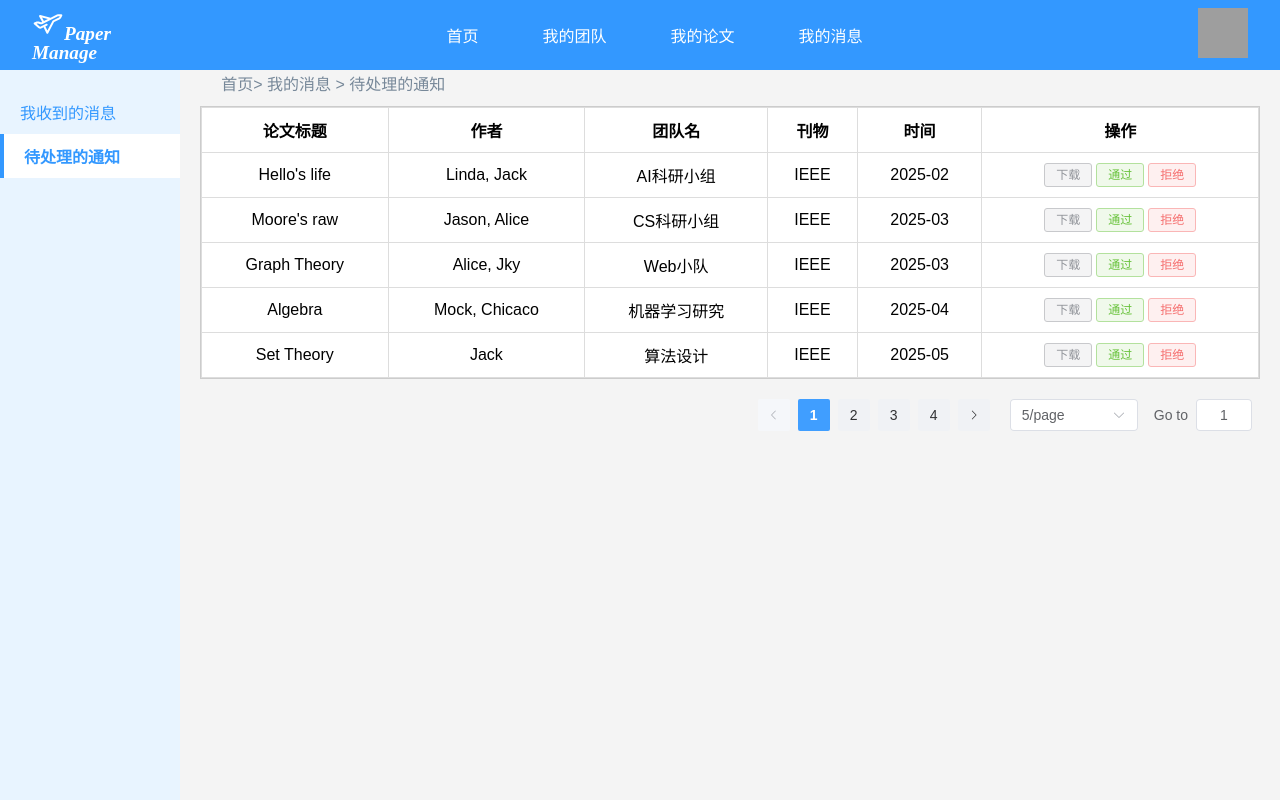
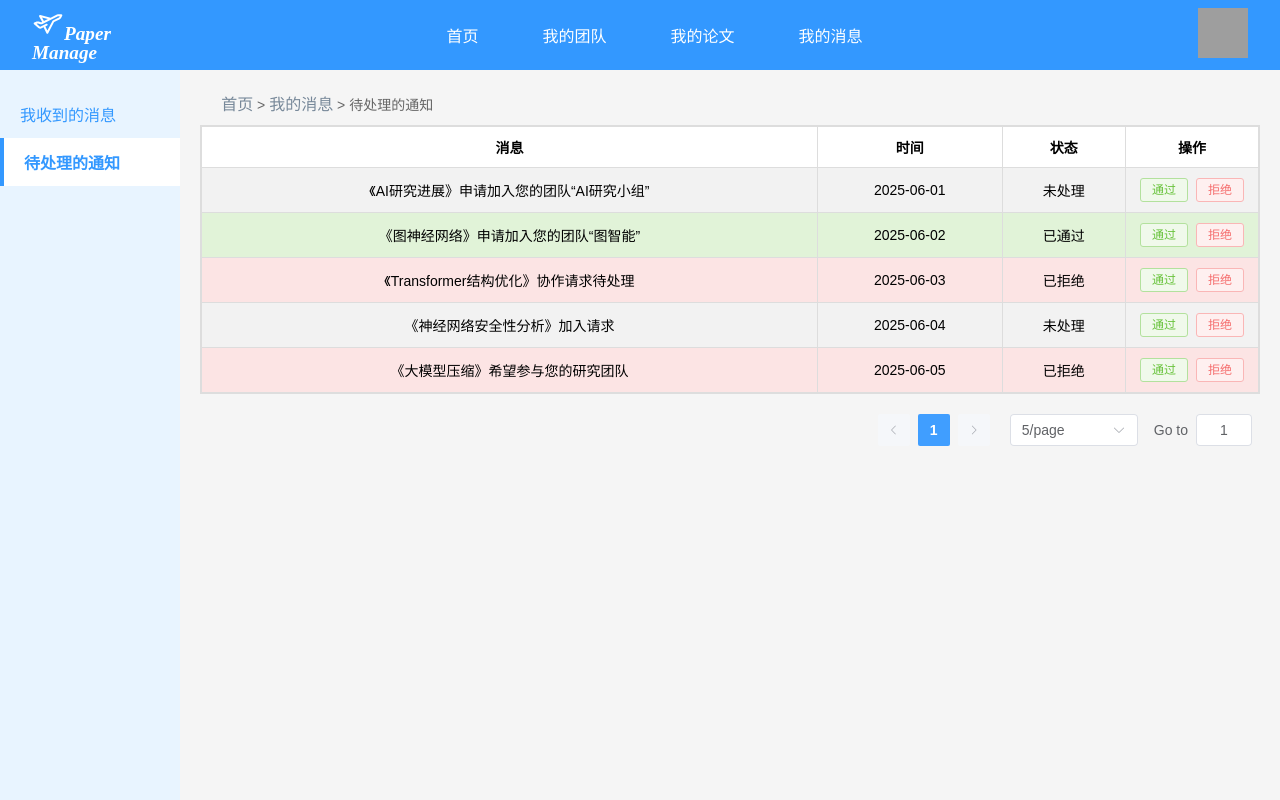
Before and after one commit to NingNZ/Paper-Manage-System, a Vue app in the folder vueProject/: page /notice in a window 1280 px wide. Built offline with nearby package versions, Linux system fonts and the light colour scheme; grey boxes are pictures that could not be loaded; what particles.vue3 would draw is missing.

Commit message:
修改我的消息页面

```diff
--- a/vueProject/pages/MyNotices.vue
+++ b/vueProject/pages/MyNotices.vue
@@ -1,12 +1,9 @@
-<!-- 我的消息界面 -->
 <template>
   <div class="container">
-    <!-- 顶部导航栏 -->
-    <bar></bar>
+    <bar />
 
-    <!-- 页面主体 -->
     <main class="main-wrapper">
-      <!-- 左侧菜单 -->
+      <!-- 左侧导航栏 -->
       <aside class="sidebar">
         <div class="menu-group">
           <div
@@ -26,44 +23,56 @@
         </div>
       </aside>
 
-      <!-- 右侧内容 -->
+      <!-- 内容区域 -->
       <section class="content">
-        <div class="breadcrumb" style="padding-bottom: 1%;"><a href="/">首页</a>&gt; <a href="/notice">我的消息</a> &gt; {{ activeSidebar }}</div>
-        <!-- 表格容器，添加滚动条 -->
+        <div class="breadcrumb">
+          <a href="/">首页</a> &gt; <a href="/notice">我的消息</a> &gt; {{ activeSidebar }}
+        </div>
+
         <div class="table-wrapper">
           <table class="custom-table">
             <thead>
-              <tr>
-                <th>论文标题</th>
-                <th>作者</th>
-                <th>团队名</th>
-                <th>刊物</th>
-                <th>时间</th>
-                <th>操作</th>
+              <tr v-if="activeSidebar === '待处理的通知'">
+                <th class="message-col">消息</th>
+                <th class="time-col">时间</th>
+                <th class="status-col">状态</th>
+                <th class="action-col">操作</th>
+              </tr>
+              <tr v-else>
+                <th class="message-col">消息</th>
+                <th class="time-col">时间</th>
+                <th class="status-col">处理结果</th>
               </tr>
             </thead>
             <tbody>
-              <tr v-for="(item, index) in pagedPapers" :key="index">
-                <td>{{ item.title }}</td>
-                <td>{{ item.authors }}</td>
-                <td>{{ item.team }}</td>
-                <td>{{ item.journal }}</td>
-                <td>{{ item.date }}</td>
-                <td class="actions">
-                  <el-button size="small" type="info" plain>下载</el-button>
-                  <el-button size="small" type="success" plain>通过</el-button>
-                  <el-button size="small" type="danger" plain>拒绝</el-button>
-                </td>
+              <tr
+                v-for="(item, index) in pagedItems"
+                :key="index"
+                :class="rowClass(item)"
+              >
+                <template v-if="activeSidebar === '待处理的通知'">
+                  <td class="message-col">{{ item.message }}</td>
+                  <td class="time-col">{{ formatDate(item.time) }}</td>
+                  <td class="status-col">{{ item.status }}</td>
+                  <td class="action-col">
+                    <el-button size="small" type="success" plain>通过</el-button>
+                    <el-button size="small" type="danger" plain>拒绝</el-button>
+                  </td>
+                </template>
+                <template v-else>
+                  <td class="message-col">{{ item.message }}</td>
+                  <td class="time-col">{{ formatDate(item.time) }}</td>
+                  <td class="status-col">{{ item.result }}</td>
+                </template>
               </tr>
             </tbody>
           </table>
         </div>
 
-        <!-- 分页器 -->
         <el-pagination
           background
           layout="prev, pager, next, sizes, jumper"
-          :total="papers.length"
+          :total="activeSidebar === '待处理的通知' ? noticeList.length : receivedList.length"
           :page-size="pageSize"
           :current-page="currentPage"
           @current-change="handlePageChange"
@@ -81,41 +90,44 @@ import { ref, computed } from 'vue'
 import bar from '../components/bar.vue'
 
 const activeSidebar = ref('待处理的通知')
-const setActive = (item) => {
-  activeSidebar.value = item
-}
-
 const currentPage = ref(1)
 const pageSize = ref(5)
 
-const papers = [
-  { title: "Hello's life", authors: "Linda, Jack", team: "AI科研小组", journal: "IEEE", date: "2025-02" },
-  { title: "Moore's raw", authors: "Jason, Alice", team: "CS科研小组", journal: "IEEE", date: "2025-03" },
-  { title: "Graph Theory", authors: "Alice, Jky", team: "Web小队", journal: "IEEE", date: "2025-03" },
-  { title: "Algebra", authors: "Mock, Chicaco", team: "机器学习研究", journal: "IEEE", date: "2025-04" },
-  { title: "Set Theory", authors: "Jack", team: "算法设计", journal: "IEEE", date: "2025-05" },
-  { title: "Extra Paper", authors: "John Doe", team: "New Lab", journal: "Nature", date: "2025-06" },
-  { title: "Another Paper", authors: "Jane Doe", team: "Deep Lab", journal: "Science", date: "2025-07" },
-  { title: "Big Data", authors: "Zhang Wei", team: "数据科学", journal: "IEEE", date: "2025-07" },
-  { title: "Quantum Net", authors: "Li Hua", team: "量子计算", journal: "Nature", date: "2025-08" },
-  { title: "Neural Graph", authors: "Tom, Jerry", team: "AI Lab", journal: "IEEE", date: "2025-08" },
-  { title: "Knowledge Mining", authors: "Emma", team: "语义小组", journal: "ACM", date: "2025-09" },
-  { title: "Multimodal", authors: "Liu Qiang", team: "认知组", journal: "Science", date: "2025-09" },
-  { title: "GAN Vision", authors: "Sam", team: "生成网络", journal: "CVPR", date: "2025-10" },
-  { title: "Text Encoder", authors: "Jin", team: "自然语言", journal: "ACL", date: "2025-10" },
-  { title: "MLP & GNN", authors: "Chen", team: "神经网络", journal: "ICLR", date: "2025-11" },
-  { title: "Hybrid Systems", authors: "Lee", team: "控制组", journal: "CDC", date: "2025-11" },
-  { title: "Vision Transformers", authors: "Kim", team: "视觉小组", journal: "NeurIPS", date: "2025-11" },
-  { title: "Prompt Tuning", authors: "Zhao", team: "大模型组", journal: "EMNLP", date: "2025-12" },
-  { title: "Meta Learning", authors: "Wang", team: "迁移学习", journal: "AAAI", date: "2025-12" },
-  { title: "Low-rank Adaptation", authors: "Zhang", team: "LoRA", journal: "ICML", date: "2025-12" }
+const setActive = (val) => {
+  activeSidebar.value = val
+  currentPage.value = 1
+}
+
+const noticeList = [
+  { message: '《AI研究进展》申请加入您的团队“AI研究小组”', time: '2025-06-01 10:30', status: '未处理' },
+  { message: '《图神经网络》申请加入您的团队“图智能”', time: '2025-06-02 11:00', status: '已通过' },
+  { message: '《Transformer结构优化》协作请求待处理', time: '2025-06-03 14:45', status: '已拒绝' },
+  { message: '《神经网络安全性分析》加入请求', time: '2025-06-04 16:20', status: '未处理' },
+  { message: '《大模型压缩》希望参与您的研究团队', time: '2025-06-05 09:50', status: '已拒绝' },
 ]
 
-const pagedPapers = computed(() => {
+const receivedList = [
+  { message: '您加入“AI研究小组”的请求已通过。', time: '2025-06-01 10:10', result: '通过' },
+  { message: '您的论文《图神经网络》投稿未通过审核。', time: '2025-06-02 12:00', result: '拒绝' },
+  { message: '“AI Lab”团队邀请您加入。', time: '2025-06-03 13:30', result: '通过' },
+  { message: '您的请求被拒绝。', time: '2025-06-04 15:00', result: '拒绝' },
+]
+
+const pagedItems = computed(() => {
+  const list = activeSidebar.value === '待处理的通知' ? noticeList : receivedList
   const start = (currentPage.value - 1) * pageSize.value
-  const end = start + pageSize.value
-  return papers.slice(start, end)
+  return list.slice(start, start + pageSize.value)
 })
+
+const formatDate = (datetime) => datetime.split(' ')[0]
+
+const rowClass = (item) => {
+  const status = activeSidebar.value === '待处理的通知' ? item.status : item.result
+  if (status === '未处理') return 'row-gray'
+  if (status === '已通过' || status === '通过') return 'row-green'
+  if (status === '已拒绝' || status === '拒绝') return 'row-red'
+  return ''
+}
 
 const handlePageChange = (page) => {
   currentPage.value = page
@@ -128,10 +140,9 @@ const handleSizeChange = (size) => {
 </script>
 
 <style scoped>
-/* 通用设置 */
 .container {
+  background: #f5f5f5;
   min-height: 100vh;
-  background-color: #f4f4f4;
   display: flex;
   flex-direction: column;
 }
@@ -153,10 +164,10 @@ const handleSizeChange = (size) => {
 }
 
 .menu-item {
-  padding: 10px 20px;
+  padding: 12px 20px;
   cursor: pointer;
   color: #3398ff;
-  transition: background 0.3s ease, transform 0.2s ease;
+  transition: all 0.3s ease;
 }
 
 .menu-item:hover {
@@ -173,16 +184,20 @@ const handleSizeChange = (size) => {
 .content {
   flex: 1;
   padding: 20px;
-  padding-top: 0;
   display: flex;
   flex-direction: column;
-  position: relative;
 }
+
+.breadcrumb {
+  padding-bottom: 10px;
+  font-size: 14px;
+  color: #666;
+}
+
 .table-wrapper {
-  max-height: 300px;
-  overflow-y: auto;
-  border: 1px solid #ccc;
   background: white;
+  border: 1px solid #ddd;
+  overflow-x: auto;
 }
 
 .custom-table {
@@ -192,24 +207,50 @@ const handleSizeChange = (size) => {
 
 .custom-table th,
 .custom-table td {
+  border: 1px solid #ddd;
   padding: 10px;
-  border: 1px solid #ddd;
+  white-space: nowrap;
   text-align: center;
+  font-size: 14px;
 }
 
-.actions :deep(.el-button) {
-  margin: 0 2px;
-  transition: all 0.3s ease;
+.message-col {
+  width: 60%;
+  text-align: left;
+  padding-left: 12px;
 }
 
-.actions :deep(.el-button:hover) {
-  transform: scale(1.1);
-  filter: brightness(1.1);
+.time-col {
+  width: 18%;
 }
 
-/* 分页器靠右 */
-:deep(.el-pagination) {
+.status-col {
+  width: 12%;
+}
+
+.action-col {
+  width: 10%;
+}
+
+:deep(.el-button) {
+  margin: 0 4px;
+}
+
+.pagination-right {
+  margin-top: 20px;
   align-self: flex-end;
-  margin-top: 20px;
+}
+
+/* 行变色样式 */
+.row-gray {
+  background-color: #f2f2f2;
+}
+
+.row-green {
+  background-color: #e1f3d8;
+}
+
+.row-red {
+  background-color: #fce4e4;
 }
 </style>
```
